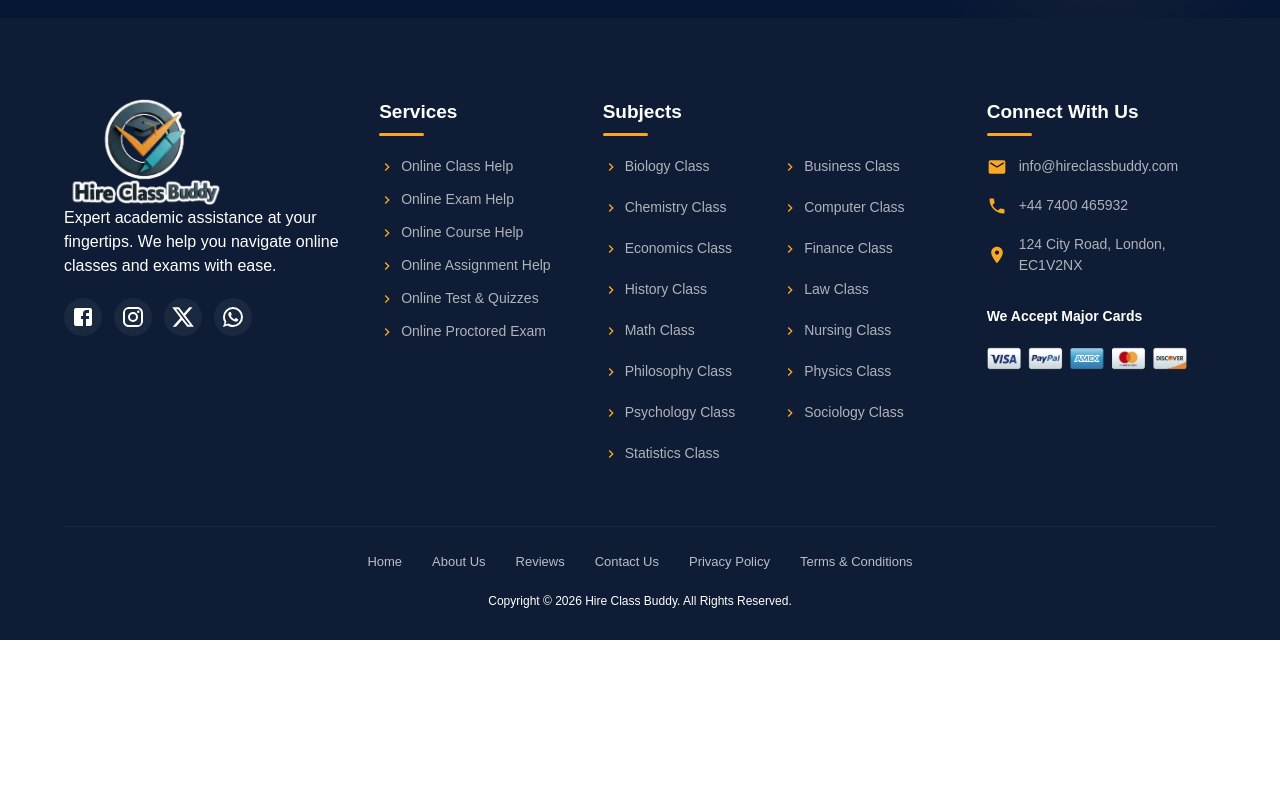
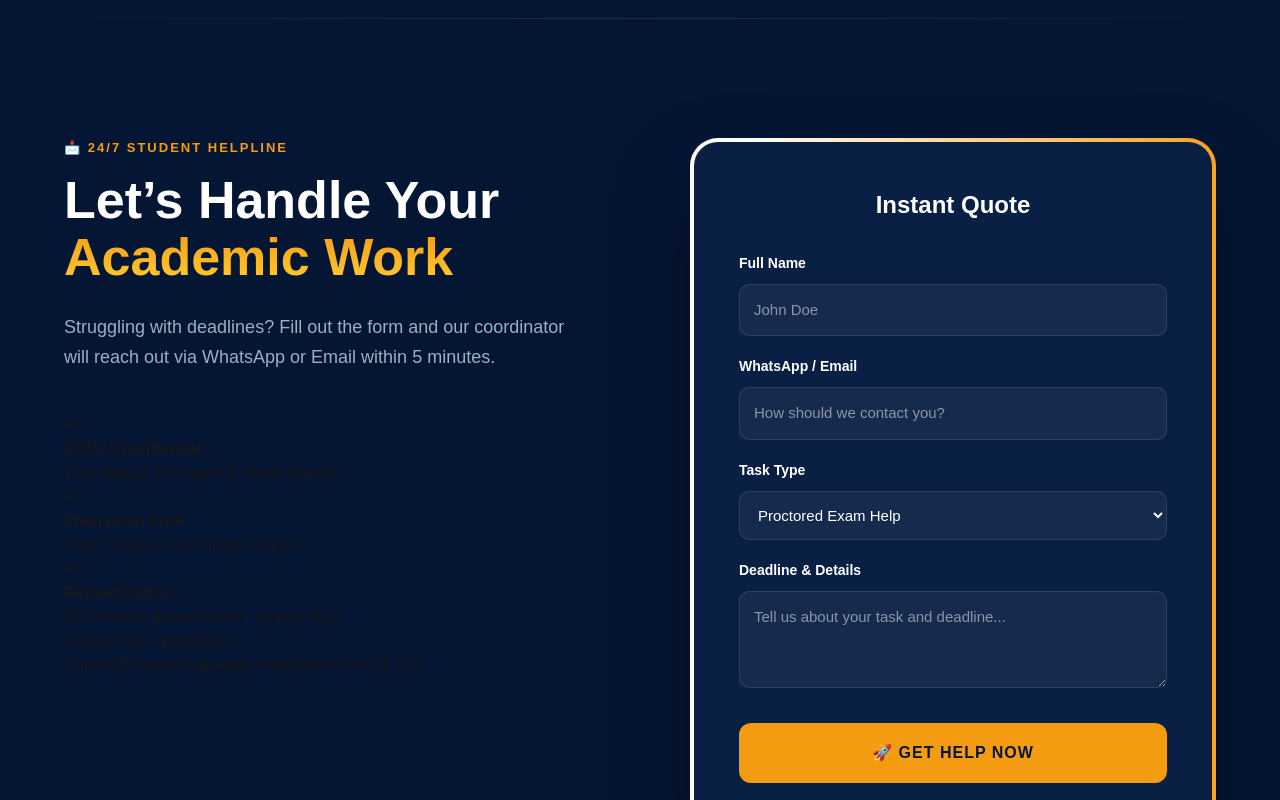
Before and after one commit to Hammadprogrammer/AllExamHelp, a Next.js app: page /contact-us in a window 1280 px wide. Shown: the part 800-1600 px from the top of the page. Before the commit the page ends 1440 px from the top, so only its background shows below. Built offline with nearby package versions, Linux system fonts and the light colour scheme.

Commit message:
updated work

```diff
--- a/app/contact-us/page.tsx
+++ b/app/contact-us/page.tsx
@@ -1,10 +1,15 @@
 import React from 'react'
 import ContactSection from '@/container/contact/contact'
+import ContactForm from '@/container/contact/contact_from/contact_from'
+// import Hero from '@/container/home/hero_section/hero_section'
 
 const page = () => {
   return (
     <div>
       <ContactSection />
+      <ContactForm />
+      {/* <Hero /> */}
+
     </div>
   )
 }
--- a/container/contact/contact.module.scss
+++ b/container/contact/contact.module.scss
@@ -24,14 +24,13 @@ $notion-border: rgba(243, 156, 18, 0.3);
   @media (max-width: 1024px) {
     flex-direction: column;
     text-align: center;
-    padding: 60px 20px;
+    padding: 60px 20px ;
   }
 }
 
 .bgGlow {
   position: absolute;
   width: 400px;
-  height: 400px;
   background: radial-gradient(circle, rgba($notion-accent, 0.1) 0%, transparent 70%);
   bottom: -10%;
   right: -5%;
--- /dev/null
+++ b/container/contact/contact_from/contact_from.module.scss
@@ -0,0 +1,162 @@
+// Color Variables
+$bg-dark: #051635;
+$accent-gold: #f39c12;
+$text-dim: #a0aec0;
+$glass-border: rgba(255, 255, 255, 0.1);
+
+.formSection {
+  background-color: $bg-dark;
+  padding: 120px 5%;
+  position: relative;
+  &::before {
+    content: "";
+    position: absolute;
+    top: 0; left: 0; right: 0; height: 1px;
+    background: linear-gradient(90deg, transparent, $glass-border, transparent);
+  }
+}
+
+.container {
+  max-width: 1200px;
+  margin: 0 auto;
+  display: grid;
+  grid-template-columns: 1fr 1fr;
+  gap: 100px;
+  align-items: flex-start;
+
+  @media (max-width: 1024px) {
+    grid-template-columns: 1fr;
+    gap: 60px;
+    text-align: center;
+  }
+}
+
+.infoSide {
+  .tag {
+    color: $accent-gold;
+    font-size: 13px;
+    font-weight: 800;
+    letter-spacing: 2px;
+    margin-bottom: 15px;
+  }
+
+  .heading {
+    font-size: clamp(32px, 4.5vw, 52px);
+    color: white;
+    font-weight: 900;
+    line-height: 1.1;
+    margin-bottom: 25px;
+
+    .goldText {
+      color: $accent-gold;
+      background: linear-gradient(to bottom, $accent-gold, #ffcc33);
+      -webkit-background-clip: text;
+      -webkit-text-fill-color: transparent;
+    }
+  }
+
+  .subText {
+    color: $text-dim;
+    font-size: 18px;
+    line-height: 1.7;
+    margin-bottom: 40px;
+  }
+
+  .featureList {
+    display: flex;
+    flex-direction: column;
+    gap: 30px;
+
+    .feature {
+      display: flex;
+      gap: 20px;
+      text-align: left;
+
+      .dot {
+        width: 12px; height: 12px;
+        background: $accent-gold;
+        border-radius: 50%;
+        margin-top: 6px;
+        box-shadow: 0 0 10px $accent-gold;
+      }
+
+      h4 { color: white; font-size: 18px; margin: 0 0 5px; }
+      p { color: $text-dim; font-size: 14px; margin: 0; }
+    }
+  }
+}
+
+.formContainer {
+  position: relative;
+}
+
+.animatedBorder {
+  padding: 4px;
+  border-radius: 28px;
+  background: linear-gradient(90deg, $accent-gold, #ffffff, $accent-gold);
+  background-size: 200% auto;
+  animation: moveBorder 4s linear infinite;
+  box-shadow: 0 40px 80px rgba(0,0,0,0.4);
+
+  .formCard {
+    background: #0a1f44;
+    padding: 45px;
+    border-radius: 24px;
+
+    .formTitle {
+      color: white;
+      font-size: 24px;
+      font-weight: 700;
+      margin-bottom: 30px;
+      text-align: center;
+    }
+  }
+}
+
+.mainForm {
+  display: flex;
+  flex-direction: column;
+  gap: 20px;
+
+  .inputGroup {
+    display: flex;
+    flex-direction: column;
+    gap: 10px;
+    text-align: left;
+
+    label { color: white; font-size: 14px; font-weight: 600; }
+
+    .notionInput, .notionSelect, .notionTextarea {
+      background: rgba(255, 255, 255, 0.05);
+      border: 1px solid $glass-border;
+      padding: 14px;
+      border-radius: 10px;
+      color: white;
+      font-size: 15px;
+      transition: all 0.3s ease;
+
+      &:focus {
+        outline: none;
+        border-color: $accent-gold;
+        background: rgba(255, 255, 255, 0.08);
+      }
+    }
+  }
+
+  .submitBtn {
+    background: $accent-gold;
+    color: $bg-dark;
+    padding: 18px;
+    border: none;
+    border-radius: 12px;
+    font-weight: 900;
+    font-size: 16px;
+    cursor: pointer;
+    margin-top: 15px;
+    transition: 0.3s ease;
+    text-transform: uppercase;
+    letter-spacing: 1px;
+  }
+}
+
+@keyframes moveBorder { to { background-position: 200% center; } }
--- /dev/null
+++ b/container/contact/contact_from/contact_from.tsx
@@ -0,0 +1,127 @@
+"use client";
+import React from 'react';
+import { motion } from 'framer-motion';
+import styles from './contact_from.module.scss';
+
+const ContactForm = () => {
+  const itemVariant = {
+    hidden: { opacity: 0, y: 20 },
+    visible: { opacity: 1, y: 0 }
+  };
+
+  return (
+    <div className={styles.formSection}>
+      <div className={styles.container}>
+
+        {/* Left Side: Detailed Text Content */}
+        <motion.div
+          initial={{ opacity: 0, x: -50 }}
+          whileInView={{ opacity: 1, x: 0 }}
+          viewport={{ once: true }}
+          transition={{ duration: 0.8 }}
+          className={styles.infoSide}
+        >
+          <div className={styles.tag}>📩 24/7 STUDENT HELPLINE</div>
+          <h2 className={styles.heading}>
+            Let’s Handle Your <br />
+            <span className={styles.goldText}>Academic Work</span>
+          </h2>
+          <p className={styles.subText}>
+            Struggling with deadlines? Fill out the form and our coordinator will reach out via WhatsApp or Email within 5 minutes.
+          </p>
+
+          {/* New Trust Grid to fill space */}
+          <div className={styles.trustGrid}>
+            <div className={styles.trustItem}>
+              <span className={styles.check}>✔</span>
+              <div className={styles.trustText}>
+                <strong>100% Confidential</strong>
+                <p>Your data is encrypted & never shared.</p>
+              </div>
+            </div>
+            <div className={styles.trustItem}>
+              <span className={styles.check}>✔</span>
+              <div className={styles.trustText}>
+                <strong>Plagiarism Free</strong>
+                <p>Fresh, original work from scratch.</p>
+              </div>
+            </div>
+            <div className={styles.trustItem}>
+              <span className={styles.check}>✔</span>
+              <div className={styles.trustText}>
+                <strong>Refund Policy</strong>
+                <p>Satisfaction guaranteed or money back.</p>
+              </div>
+            </div>
+          </div>
+
+          {/* New Content Block: What we cover */}
+          <div className={styles.coverage}>
+            <h4>Subjects we specialize in:</h4>
+            <div className={styles.subjectTags}>
+              <span>Nursing</span>
+              <span>Engineering</span>
+              <span>Law</span>
+              <span>Business</span>
+              <span>Medicine</span>
+              <span>IT & CS</span>
+            </div>
+          </div>
+        </motion.div>
+
+        {/* Right Side: The Interactive Form */}
+        <motion.div
+          className={styles.formContainer}
+          initial="hidden"
+          whileInView="visible"
+          viewport={{ once: true }}
+          transition={{ staggerChildren: 0.1 }}
+        >
+          <div className={styles.animatedBorder}>
+            <div className={styles.formCard}>
+              <h3 className={styles.formTitle}>Instant Quote</h3>
+              <form className={styles.mainForm} onSubmit={(e) => e.preventDefault()}>
+                <motion.div variants={itemVariant} className={styles.inputGroup}>
+                  <label>Full Name</label>
+                  <input type="text" placeholder="John Doe" className={styles.notionInput} />
+                </motion.div>
+
+                <motion.div variants={itemVariant} className={styles.inputGroup}>
+                  <label>WhatsApp / Email</label>
+                  <input type="text" placeholder="How should we contact you?" className={styles.notionInput} />
+                </motion.div>
+
+                <motion.div variants={itemVariant} className={styles.inputGroup}>
+                  <label>Task Type</label>
+                  <select className={styles.notionSelect}>
+                    <option>Proctored Exam Help</option>
+                    <option>Nursing Portal Assignment</option>
+                    <option>Full Class Management</option>
+                    <option>Dissertation / Essay</option>
+                  </select>
+                </motion.div>
+
+                <motion.div variants={itemVariant} className={styles.inputGroup}>
+                  <label>Deadline & Details</label>
+                  <textarea rows={3} placeholder="Tell us about your task and deadline..." className={styles.notionTextarea}></textarea>
+                </motion.div>
+
+                <motion.button
+                  variants={itemVariant}
+                  whileHover={{ scale: 1.02 }}
+                  whileTap={{ scale: 0.98 }}
+                  className={styles.submitBtn}
+                >
+                  🚀 Get Help Now
+                </motion.button>
+              </form>
+            </div>
+          </div>
+        </motion.div>
+
+      </div>
+    </div>
+  );
+};
+
+export default ContactForm;
```
